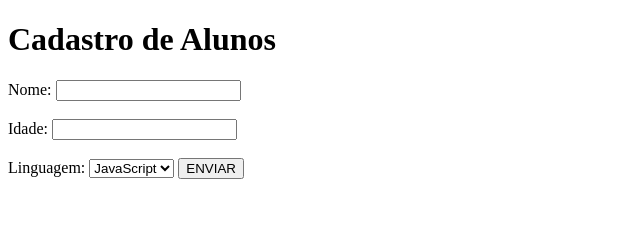
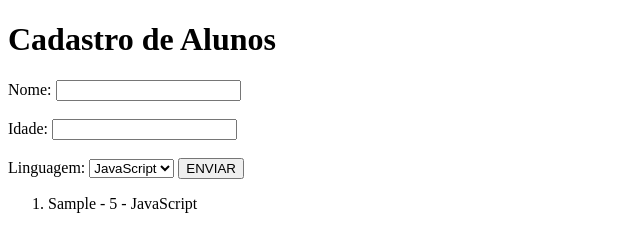
Before and after one commit to gleisonbt/formJS, a plain HTML site: page index.html in a window 1280 px wide. Both pictures are taken after typing "Sample", "5" into the empty fields and a click on the button "ENVIAR". Shown: the whole page, without its empty margins (0-640 px from the left). Drawn offline with Linux system fonts and the light colour scheme.

Commit message:
add list dynamic

```diff
--- a/index.html
+++ b/index.html
@@ -22,6 +22,10 @@
 
         <button onclick="guardarDados(event)">ENVIAR</button>
     </form>
+
+    <ol id="listaAlunos">
+    </ol>
+
     <script src="script.js"></script>
 </body>
 </html>
--- a/script.js
+++ b/script.js
@@ -1,4 +1,5 @@
 var alunos = [];
+var qdteElementos = 0;
 
 function guardarDados(event){
     var nome = document.getElementById("nome").value;
@@ -16,6 +17,7 @@ function guardarDados(event){
     event.preventDefault();
 
     limparCampos();
+    exibirAlunos();
 }
 
 function limparCampos(){
@@ -24,3 +26,14 @@ function limparCampos(){
     document.getElementById("linguagem").
         selectedIndex = 0;
 }
+
+function exibirAlunos(){
+
+    var linha = alunos[qdteElementos].nome + " - " + alunos[qdteElementos].idade + " - " + alunos[qdteElementos].linguagem;
+
+    var item = document.createElement("li");
+    item.innerHTML = linha;
+    document.getElementById("listaAlunos").appendChild(item);
+
+    qdteElementos++;
+}
```
